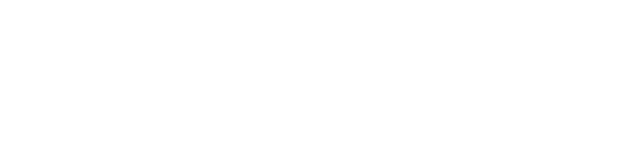
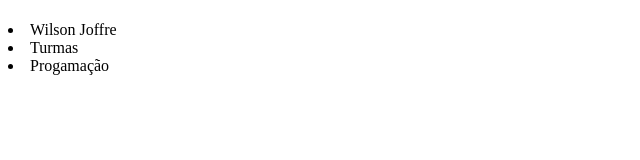
Before and after one commit to mamaquinhos34/wilson2d-2024, a plain HTML site: page index.html in a window 1280 px wide. Shown: the whole page, without its empty margins (0-640 px from the left). Drawn offline with Linux system fonts and the light colour scheme.

Commit message:
cabecalho2

```diff
--- a/index.html
+++ b/index.html
@@ -6,6 +6,12 @@
     <title>alunos wj</title>
 </head>
 <body>
-    <header class="cabecario"></header>
+    <header class="cabecario">
+        <h1></h1>
+        <ul class="lista-cabecalho"></ul>
+        <li class="item-lista-cabecalho">Wilson Joffre</li>
+        <li class="item-lista-cabecalho">Turmas</li>
+        <li class="item-lista-cabecalho">Progamação</li>
+    </header>
 </body>
 </html>
```
